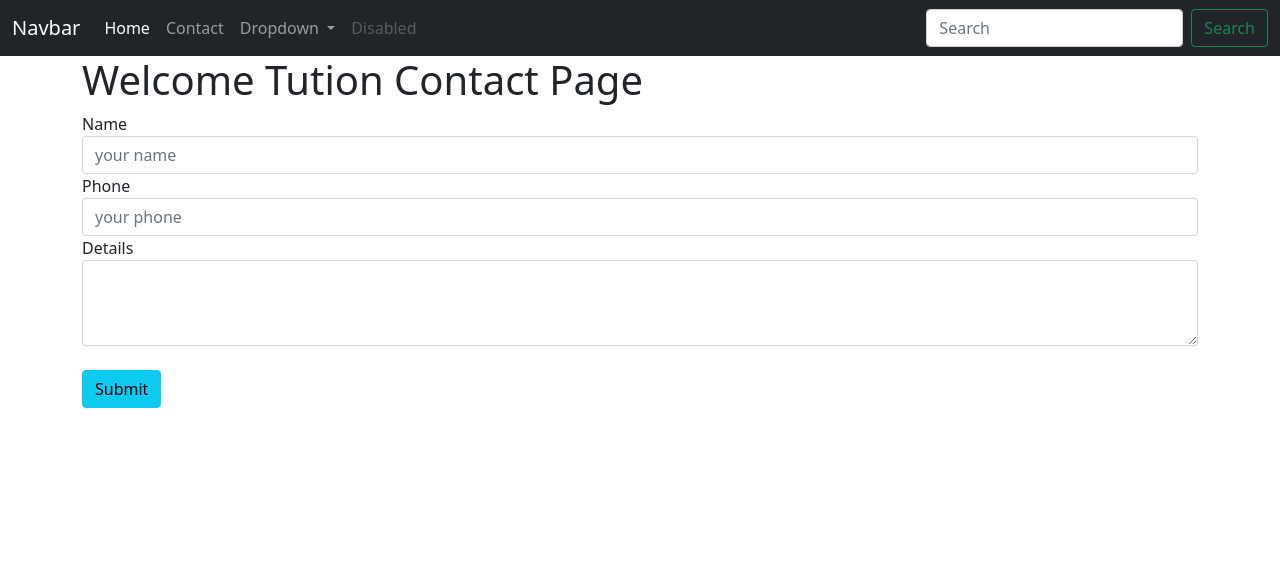
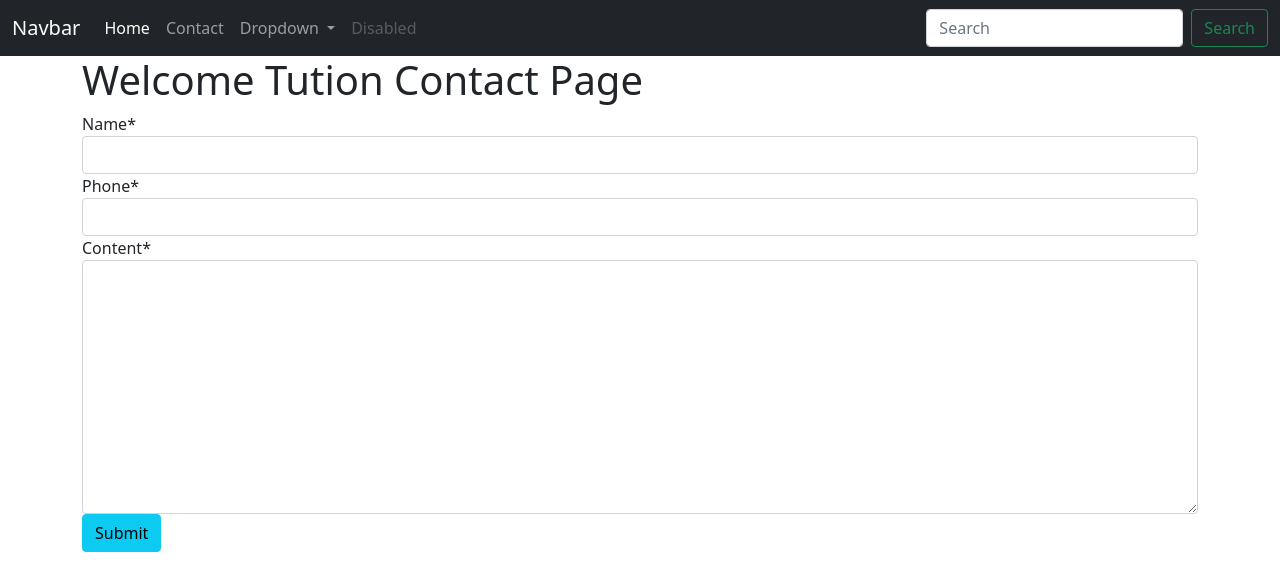
Before and after one commit to jstechnologyes/Django_Baisc_Advance, a Django app: template templates/contact.html in a window 1280 px wide. Shown: the top 586 px of the page. Run offline with Django 3.2, Linux system fonts and the light colour scheme; the template is opened without the code that fills it: values that come from a table or form of the project are taken from there, others are empty; some libraries are stand-ins or nearby versions.

Commit message:
crispy forms added commit

```diff
--- a/DjangoBasicToAdvance/settings.py
+++ b/DjangoBasicToAdvance/settings.py
@@ -38,6 +38,7 @@ INSTALLED_APPS = [
     'django.contrib.messages',
     'django.contrib.staticfiles',
     'tuition',
+    'crispy_forms',
 ]
 
 MIDDLEWARE = [
@@ -114,6 +115,7 @@ USE_L10N = True
 
 USE_TZ = True
 
+CRISPY_TEMPLATE_PACK='bootstrap4'
 
 # Static files (CSS, JavaScript, Images)
 # https://docs.djangoproject.com/en/3.1/howto/static-files/
--- a/DjangoBasicToAdvance/urls.py
+++ b/DjangoBasicToAdvance/urls.py
@@ -14,11 +14,12 @@ Including another URLconf
     2. Add a URL to urlpatterns:  path('blog/', include('blog.urls'))
 """
 from django.contrib import admin
-from django.urls import path
-from .views import home, contact
+from django.urls import path, include
+from .views import home
 urlpatterns = [
     path('admin/', admin.site.urls),
+    path('tuition/',include('tuition.urls')),
     path('home/',home, name='home'),
-    path('contact/',contact, name='contact')
+
 
 ]
--- a/templates/contact.html
+++ b/templates/contact.html
@@ -1,4 +1,5 @@
 {% extends 'base.html'%}
+{% load crispy_forms_tags %}
 {% block css %}
 
 
@@ -13,20 +14,7 @@ home Page
     <h1>Welcome Tution Contact Page</h1>
     <form method="POST">
         {% csrf_token %}
-        <div class="form-group">
-          <label for="exampleFormControlInput1">Name</label>
-          <input type="text" class="form-control" id="exampleFormControlInput1" placeholder="your name" name="name">
-        </div>
-        <div class="form-group">
-            <label for="exampleFormControlInput1">Phone</label>
-            <input type="text" class="form-control" id="exampleFormControlInput1" placeholder="your phone" name="phone">
-          </div>
-
-        <div class="form-group">
-          <label for="exampleFormControlTextarea1">Details</label>
-          <textarea class="form-control" id="exampleFormControlTextarea1" rows="3" name="content"></textarea>
-        </div>
-        <br>
+        {{form|crispy}}
         <button type="submit" class="btn btn-info">Submit</button>
       </form>
 
--- /dev/null
+++ b/tuition/forms.py
@@ -0,0 +1,8 @@
+from django.forms import fields
+from tuition.models import Contact
+from django import forms
+from .models import Contact
+class CantactForm(forms.ModelForm):
+    class Meta:
+        model=Contact
+        fields='__all__'
--- /dev/null
+++ b/tuition/urls.py
@@ -0,0 +1,8 @@
+
+
+from django.urls import path
+from .views import contact
+urlpatterns = [
+    path('contact/',contact, name='contact')
+
+]
```
Also changed, not shown: DjangoBasicToAdvance/views.py (+0 -9 lines), tuition/views.py (+11 -0 lines), db.sqlite3.
